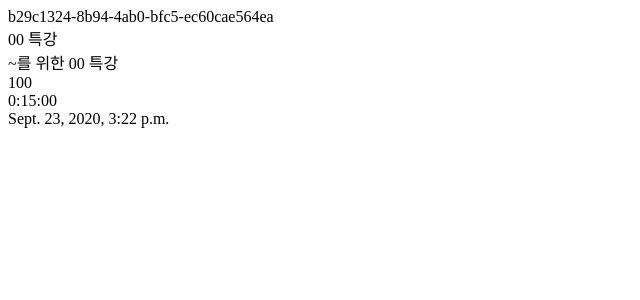
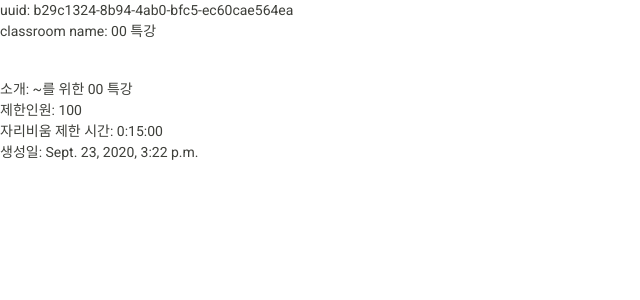
Before and after one commit to on1ystar/checkmate, a Django app: page /attendance/classroom_detail/b29c1324-8b94-4ab0-bfc5-ec60cae564ea in a window 1280 px wide. Shown: the top 300 px of the page, without its empty margins (0-640 px from the left). Run offline with Django 3.2, Linux system fonts and the light colour scheme; data comes from the database, SQL or seed files in the repository; parts of the project's set-up code (start-up, migrations or seed data) failed here and were passed over; some libraries are stand-ins or nearby versions.

Commit message:
Create accounts app

```diff
--- /dev/null
+++ b/accounts/admin.py
@@ -0,0 +1,3 @@
+from django.contrib import admin
+
+# Register your models here.
--- /dev/null
+++ b/accounts/apps.py
@@ -0,0 +1,5 @@
+from django.apps import AppConfig
+
+
+class AccountsConfig(AppConfig):
+    name = 'accounts'
--- /dev/null
+++ b/accounts/models.py
@@ -0,0 +1,3 @@
+from django.db import models
+
+# Create your models here.
--- /dev/null
+++ b/accounts/tests.py
@@ -0,0 +1,3 @@
+from django.test import TestCase
+
+# Create your tests here.
--- /dev/null
+++ b/accounts/urls.py
@@ -0,0 +1,6 @@
+from django.contrib.auth.views import LoginView
+from django.urls import path
+
+urlpatterns = [
+
+]
--- /dev/null
+++ b/accounts/views.py
@@ -0,0 +1,3 @@
+from django.shortcuts import render
+
+# Create your views here.
--- a/attendance/templates/attendance/classroom_detail.html
+++ b/attendance/templates/attendance/classroom_detail.html
@@ -1,11 +1,25 @@
-{{classroom.uuid}}
-<br>
-{{classroom.name}}
-<br>
-{{classroom.desc}}
-<br>
-{{classroom.personnel}}
-<br>
-{{classroom.timer}}
-<br>
-{{classroom.created_at}}
+{% extends "attendance/layout.html"  %}
+
+{% block title %}
+    {{classroom.name}}
+{% endblock title %}
+
+{% block content %}
+    <div>
+        uuid:   {{classroom.uuid}}
+        <br>
+        <p> classroom name:    {{classroom.name}} </p>
+        <br>
+        소개:   {{classroom.desc}}
+        <br>
+        제한인원:   {{classroom.personnel}}
+        <br>
+        자리비움 제한 시간:     {{classroom.timer}}
+        <br>
+        생성일:      {{classroom.created_at}}
+    </div>
+<!--
+    <a href="{% url 'attendance:classroom_list' classroom %}" class="btn btn-primary">
+        목록
+    </a> -->
+{% endblock content %}
--- /dev/null
+++ b/attendance/templates/attendance/layout.html
@@ -0,0 +1,17 @@
+<!DOCTYPE html>
+<html>
+<head>
+    <meta charset="utf-8"/>
+    <title>    {% block title %}{% endblock title %}   </title>
+    <link rel="stylesheet" href="https://stackpath.bootstrapcdn.com/bootswatch/4.5.2/sandstone/bootstrap.min.css" integrity="sha384-zEpdAL7W11eTKeoBJK1g79kgl9qjP7g84KfK3AZsuonx38n8ad+f5ZgXtoSDxPOh" crossorigin="anonymous">
+    <!-- <link rel="stylesheet" href="https://stackpath.bootstrapcdn.com/bootstrap/4.5.2/css/bootstrap.min.css" integrity="sha384-JcKb8q3iqJ61gNV9KGb8thSsNjpSL0n8PARn9HuZOnIxN0hoP+VmmDGMN5t9UJ0Z" crossorigin="anonymous"> -->
+    <script src="https://code.jquery.com/jquery-2.2.4.js"
+        integrity="sha256-iT6Q9iMJYuQiMWNd9lDyBUStIq/8PuOW33aOqmvFpqI="
+        crossorigin="anonymous"></script>
+    <script src="https://stackpath.bootstrapcdn.com/bootstrap/4.5.2/js/bootstrap.min.js" integrity="sha384-B4gt1jrGC7Jh4AgTPSdUtOBvfO8shuf57BaghqFfPlYxofvL8/KUEfYiJOMMV+rV" crossorigin="anonymous"></script>
+</head>
+<body>
+    {% block content %}
+    {% endblock content %}
+</body>
+</html>
--- a/attendance/urls.py
+++ b/attendance/urls.py
@@ -5,9 +5,9 @@ from . import views
 app_name = 'attendance'
 
 urlpatterns =[
-    path('login/', views.login),
-    path('sign_in/', views.sign_in),
-    path('user_detail/<int:pk>', views.user_detail),
-    path('classroom_list/<int:pk>', views.classroom_list),
-    path('classroom_detail/<uuid:uuid>', views.classroom_detail),
+    path('login/', views.login, name= 'login'),
+    path('sign_in/', views.sign_in, name= 'sign_in'),
+    path('user_detail/<int:pk>', views.user_detail, name= 'user_detail'),
+    path('classroom_list/<int:pk>', views.classroom_list, name= 'classroom_list'),
+    path('classroom_detail/<uuid:uuid>', views.classroom_detail, name= 'classroom_detail'),
 ]
--- a/checkmate/settings.py
+++ b/checkmate/settings.py
@@ -44,6 +44,7 @@ INSTALLED_APPS = [
     # lacals apps
     'attendance',
     'face',
+    'accounts',
 ]
 
 MIDDLEWARE = [
--- a/checkmate/urls.py
+++ b/checkmate/urls.py
@@ -22,6 +22,7 @@ urlpatterns = [
     path('admin/', admin.site.urls),
     path('attendance/', include('attendance.urls')),
     path('face/', include('face.urls')),
+    path('accounts/', include('accounts.urls')),
 ]
 
 if settings.DEBUG:
```
Also changed, not shown: attendance/templates/attendance/classroom_list.html (+8 -11 lines), accounts/__init__.py (added), accounts/migrations/__init__.py (added), 1 other file.
